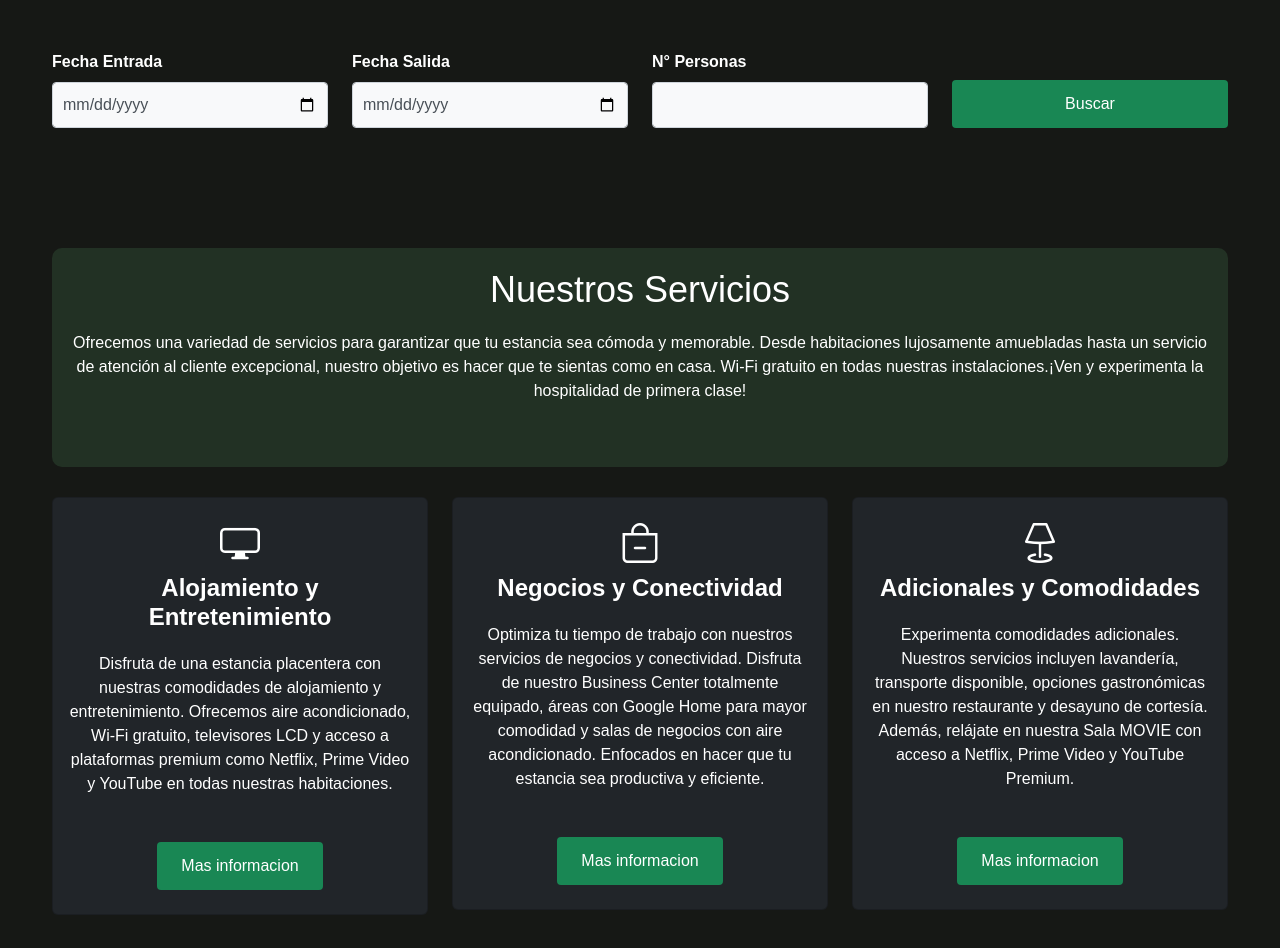
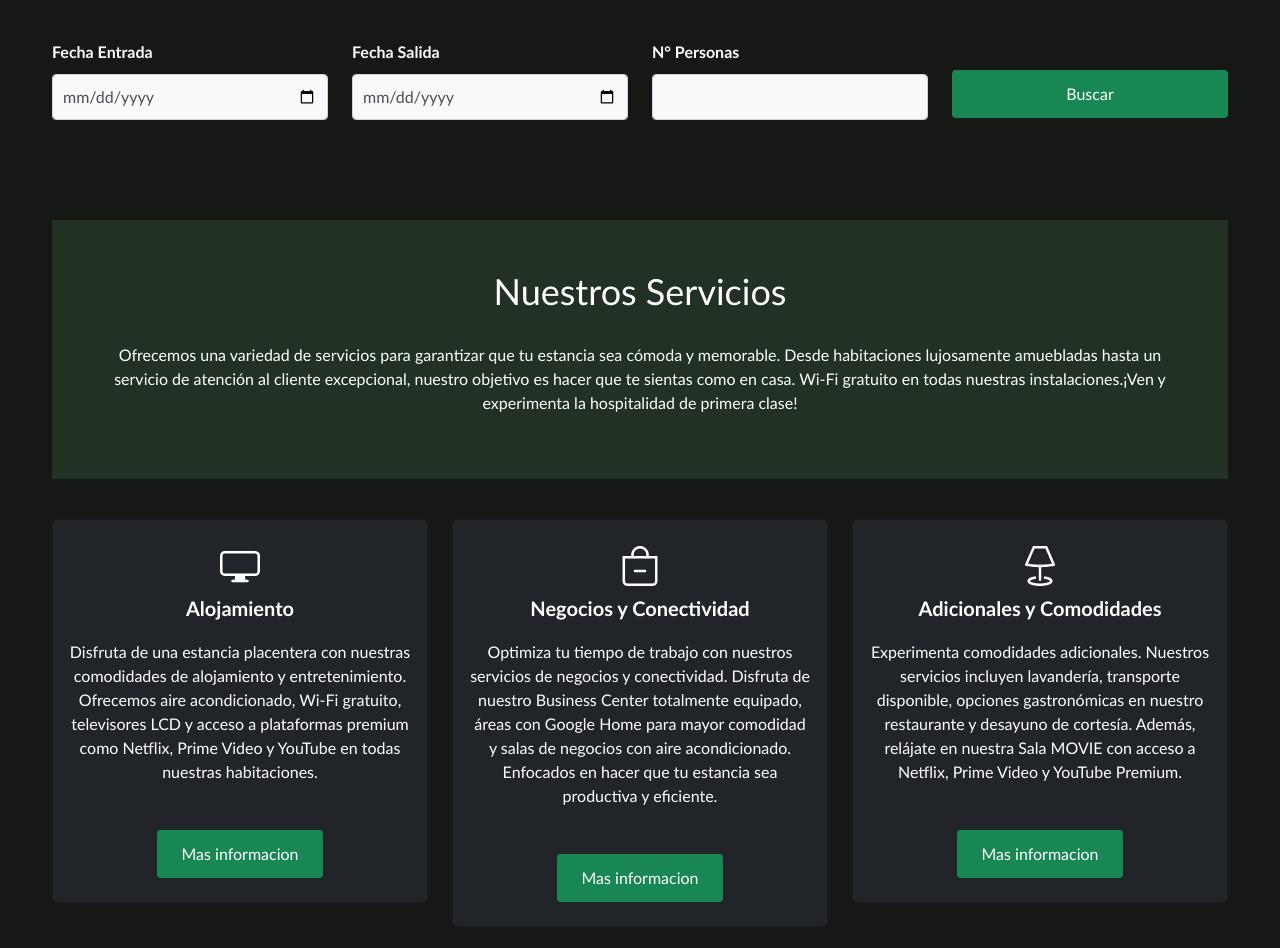
Before and after one commit to Linuxero18/HotelBoulevardPlaza, a plain HTML site: page index.html in a window 1280 px wide. Shown: the part 780-1728 px from the top of the page. Drawn offline with nearby package versions, Linux system fonts and the light colour scheme.

Commit message:
Agrege comentarios al css y modifique algunos estilos

```diff
--- a/estilos.css
+++ b/estilos.css
@@ -1,6 +1,6 @@
 /*////////////////////// Estilos generales //////////////////////*/
 body {
-    font-family: Arial, Helvetica, sans-serif;
+    font-family: 'Trebuchet MS', 'Lucida Sans Unicode', 'Lucida Grande', 'Lucida Sans', Arial, sans-serif;
     background-color: #161815;
     color: white;
 }
@@ -30,13 +30,20 @@ a:hover {
 }
 
 /*////////////////////// Estilos de la barra de navegación //////////////////////*/
+
+.navbar{
+    padding: 0px 0px;
+}
+
 .navbar-brand {
     font-size: 23px;
+    font-weight: bold;
 }
 
 .navbar-nav .nav-link {
     font-size: 18px;
     margin-right: 20px;
+
 }
 
 /*////////////////////// Estilos del carrusel //////////////////////*/
@@ -58,7 +65,7 @@ a:hover {
     left: 50%;
     transform: translate(-50%, -50%);
     text-align: center;
-    background-color: rgba(0, 0, 0, 0.7); /* Fondo transparente oscuro */
+    background-color: rgba(0, 0, 0, 0.8); /* Fondo transparente oscuro */
 }
 
 .carousel-content h3 {
@@ -72,38 +79,40 @@ a:hover {
     color: white; /* Color del texto */
 }
 
+/*////////////////////// Estilos de la sección Buscar //////////////////////*/
+
+.form-section{
+    padding: 10px;
+}
+
 /*////////////////////// Estilos de la sección Servicios //////////////////////*/
 .services {
-    padding: 50px 0;
+    padding: 40px 10px;
+    max-height: 100%;
 }
 
-.servicios-contenedor, .habitaciones-contenedor{
+.servicios-contenedor, .habitaciones-contenedor, .section-header{
     background-color: rgba(81, 150, 97, 0.2); /* Fondo transparente oscuro */
     display: flex;
     flex-direction: column;
     justify-content: center;
     align-items: center;
-    padding: 20px;
-    border-radius: 10px;
-    margin-bottom: 30px;
+    padding: 50px;
+    margin-bottom: 40px;
 }
 
 .services h2 {
     font-size: 36px;
-    margin-bottom: 20px;
-}
-
-.card {
     margin-bottom: 30px;
 }
 
 .card-body i {
     font-size: 40px;
-    margin-bottom: 20px;
+    margin-bottom: 30px;
 }
 
 .card-title {
-    font-size: 24px;
+    font-size: 20px;
     margin-bottom: 20px;
 }
 
@@ -112,6 +121,9 @@ a:hover {
 }
 
 /*////////////////////// Estilos de la sección Habitaciones //////////////////////*/
+.portfolio {
+    padding: 40px 10px;
+}
 .portfolio h2 {
     font-size: 36px;
     margin-bottom: 20px;
@@ -128,7 +140,7 @@ a:hover {
 
 /*////////////////////// Estilos de la sección Contacto //////////////////////*/
 .contact {
-    padding: 50px 0;
+    padding: 20px 10px;
 }
 
 .contact h2 {
@@ -136,14 +148,11 @@ a:hover {
     margin-bottom: 20px;
 }
 
-.form-control {
-    margin-bottom: 15px;
-}
 
 /*////////////////////// Estilos del formulario //////////////////////*/
 .form-section {
-    margin-top: 50px;
-    margin-bottom: 50px;
+    margin-top: 30px;
+    margin-bottom: 30px;
 }
 
 .container {
@@ -156,7 +165,7 @@ a:hover {
 }
 
 .form-label {
-    margin-bottom: 8px;
+    margin-bottom: 10px;
     display: block;
     font-weight: bold;
 }
@@ -175,11 +184,6 @@ a:hover {
     padding: 20px;
     border-radius: 8px;
     box-shadow: 0 0 10px rgba(0, 0, 0, 0.1);
-}
-
-/*////////////////////// Estilos del footer //////////////////////*/
-footer {
-    padding: 10px 0;
 }
 
 
--- a/index.html
+++ b/index.html
@@ -156,7 +156,7 @@
                     <div class="card text-white text-center bg-dark pb-2">
                         <div class="card-body">
                             <i class="bi bi-display"></i>
-                            <h3 class="card-title"><b>Alojamiento y Entretenimiento</b></h3>
+                            <h3 class="card-title"><b>Alojamiento</b></h3>
                             <p>
                                 Disfruta de una estancia placentera con nuestras comodidades de alojamiento y entretenimiento. Ofrecemos aire acondicionado, Wi-Fi gratuito, televisores LCD y acceso a plataformas premium como Netflix, Prime Video y YouTube en todas nuestras habitaciones.
                             </p>
@@ -249,7 +249,7 @@
                 <div class="col-12 col-md-12 col-lg-4">
                     <div class="card text-light text-center bg-dark pb-2">
                         <div class="card-body text-white">
-                            <div class="img-area mb-4">
+                            <div class="img-area mb-3">
                                 <img src="img/home-2.jpg" class="img-fluid" alt="">
                             </div>
                             <h3>Habitación Simple</h3>
@@ -316,7 +316,7 @@
 
     <!---------------------- INICIO FOOTER ---------------------->
 
-    <footer class="bg-dark p-2 text-center">
+    <footer class="footer bg-dark p-3 text-center">
         <div class="container">
             <p class="text-white">Hotel Boulevard Plaza &copy; 2024</p>
             <p class="text-white"><a href="">Inicia Sesión Admin</a></p>
```
